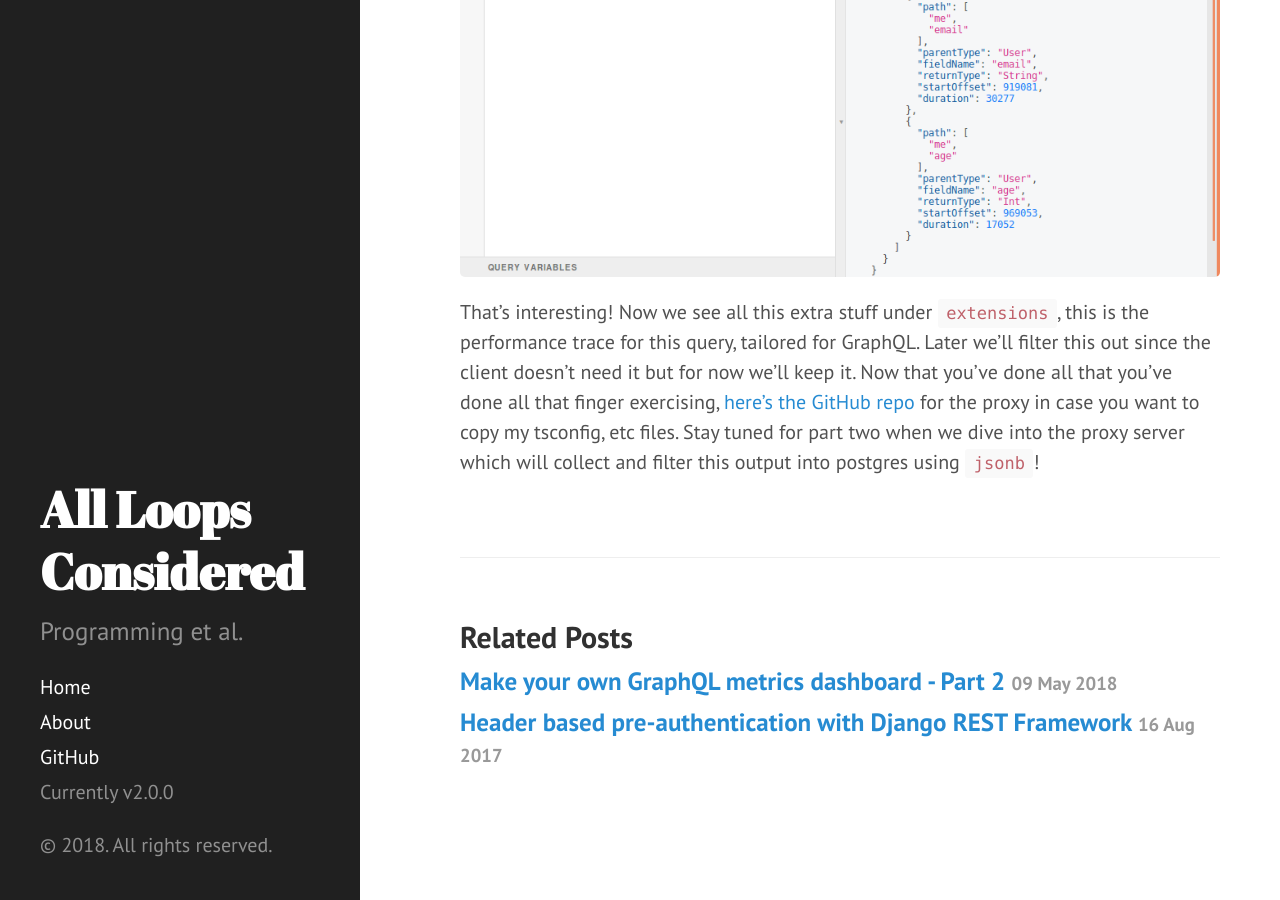
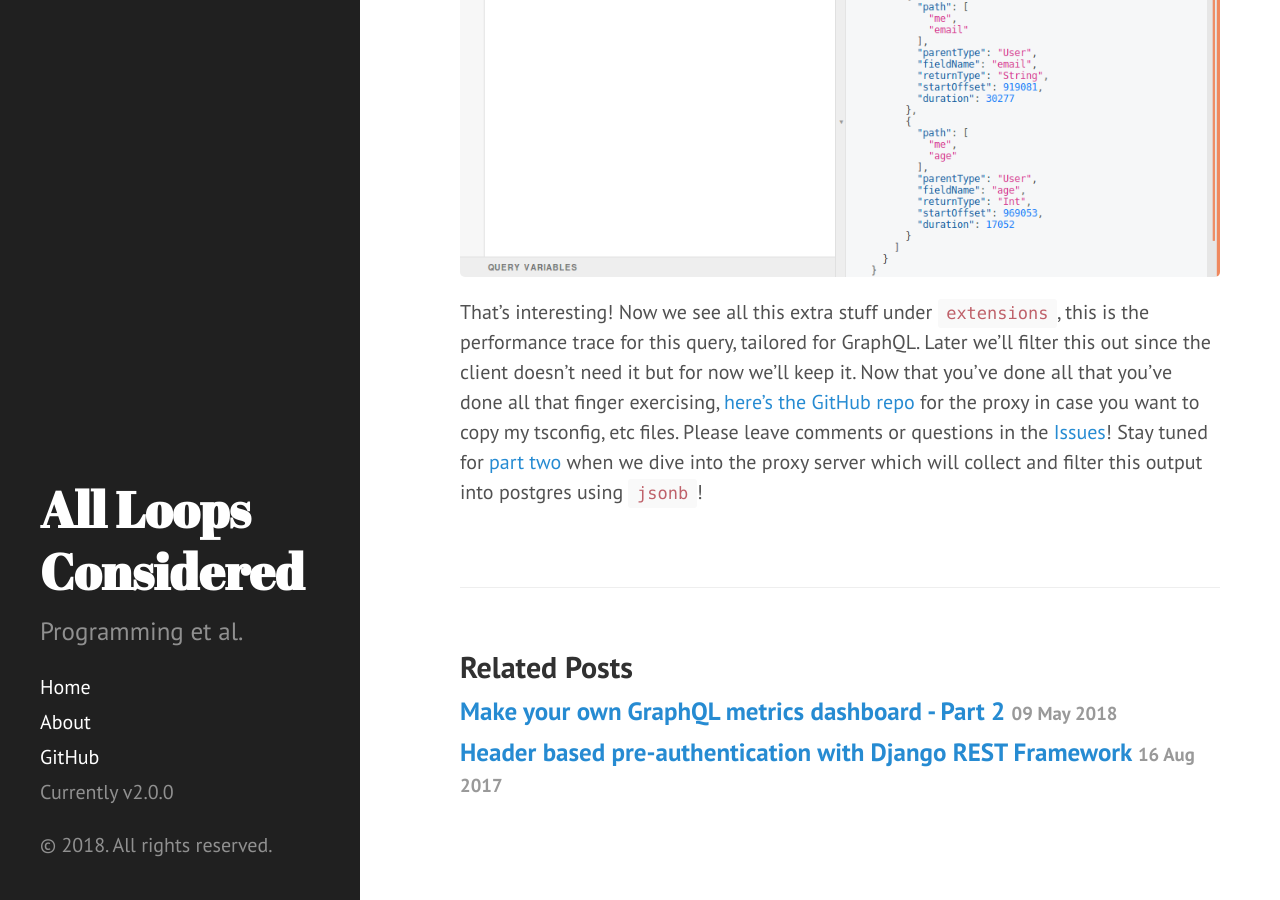
Before and after one commit to mpicard/mpicard.github.io, a Jekyll site: the page built from _posts/2018-05-09-graphql-metrics-part-1.md, in a window 1280 px wide and 900 px high, scrolled down 2961 px. Built offline with Jekyll 4.4.1, drawn with Linux system fonts in a browser that asks for light colours; Markdown is read by kramdown in place of the engine named in the settings; comment, search, counter and statistics services are not loaded.

Commit message:
Fix a few links/docstrings

```diff
--- a/_posts/2018-05-09-graphql-metrics-part-1.md
+++ b/_posts/2018-05-09-graphql-metrics-part-1.md
@@ -94,4 +94,4 @@
 
 ![Tracing output in GraphiQL]({{ "/assets/img/tracing.png" | absolute_url }})
 
-That's interesting! Now we see all this extra stuff under `extensions`, this is the performance trace for this query, tailored for GraphQL. Later we'll filter this out since the client doesn't need it but for now we'll keep it. Now that you've done all that you've done all that finger exercising, [here's the GitHub repo](https://github.com/mpicard/graphql-metrics-proxy/tree/part-1) for the proxy in case you want to copy my tsconfig, etc files. Stay tuned for part two when we dive into the proxy server which will collect and filter this output into postgres using `jsonb`!
+That's interesting! Now we see all this extra stuff under `extensions`, this is the performance trace for this query, tailored for GraphQL. Later we'll filter this out since the client doesn't need it but for now we'll keep it. Now that you've done all that you've done all that finger exercising, [here's the GitHub repo](https://github.com/mpicard/graphql-metrics-proxy/tree/part-1) for the proxy in case you want to copy my tsconfig, etc files. Please leave comments or questions in the [Issues](https://github.com/mpicard/graphql-metrics-proxy/issues)! Stay tuned for [part two](({% post_url 2018-05-09-graphql-metrics-part-2 %})) when we dive into the proxy server which will collect and filter this output into postgres using `jsonb`!
```
Also changed, not shown: _posts/2018-05-09-graphql-metrics-part-2.md (+1 -1 lines).
